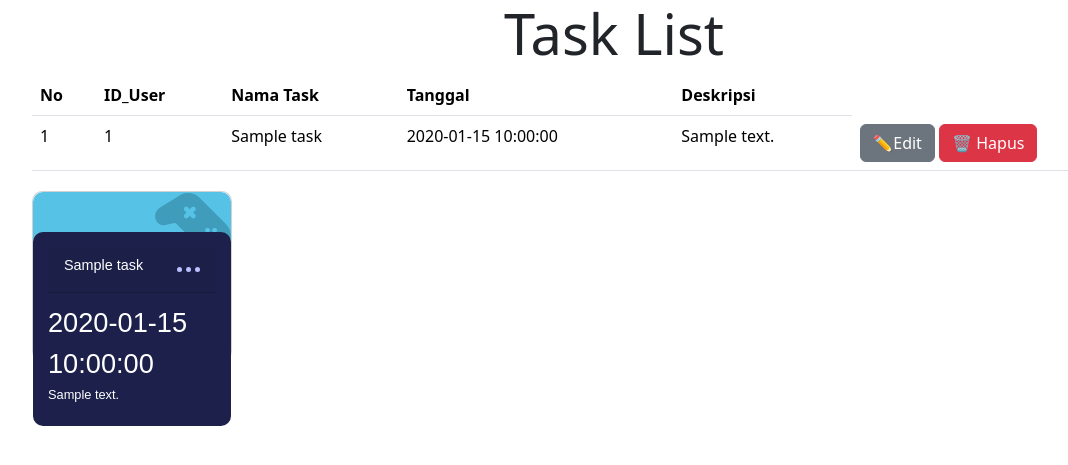
After one commit to DaffaPutraS/task-minder, a PHP site: page /show-page.php in a window 1280 px wide. The commit adds this page. Shown: the top 465 px of the page, without its empty margins (68-1136 px from the left). Run offline with PHP 8.4, Linux system fonts and the light colour scheme; tables that the repository leaves empty or names only in its code hold one stand-in row (values such as "Sample post").

Commit message:
Menambahkan proses dasar CRUD ke project akhir (Unfinished) dan card di index (belum styling)

```diff
--- a/css/style-index.css
+++ b/css/style-index.css
@@ -213,6 +213,91 @@ a {
   display: flex;
 }
 
+.card-container {
+    display: grid;
+    grid-template-columns: repeat(2, 1fr);
+    gap: 20px;
+}
+
+.card {
+    margin-top: 20px;
+    --primary-clr: #1C204B;
+    --dot-clr: #BBC0FF;
+    --play: hsl(195, 74%, 62%);
+    width: 200px;
+    height: 170px;
+    border-radius: 10px;
+}
+
+.card {
+    font-family: "Arial";
+    color: #fff;
+    display: grid;
+    cursor: pointer;
+    grid-template-rows: 50px 1fr;
+}
+
+.card:hover .img-section {
+    transform: translateY(1em);
+}
+
+.card-desc {
+    border-radius: 10px;
+    padding: 15px;
+    position: relative;
+    top: -10px;
+    display: grid;
+    gap: 10px;
+    background: var(--primary-clr);
+}
+
+.card-time {
+    font-size: 1.7em;
+    font-weight: 500;
+}
+
+.img-section {
+    transition: 0.2s cubic-bezier(0.25, 0.46, 0.45, 0.94);
+    border-top-left-radius: 10px;
+    border-top-right-radius: 10px;
+    background: hsl(195, 74%, 62%);
+}
+
+.card-header {
+    display: flex;
+    align-items: center;
+    width: 100%;
+}
+
+.card-title {
+    flex: 1;
+    font-size: 0.9em;
+    font-weight: 500;
+}
+
+.card-menu {
+    display: flex;
+    gap: 4px;
+    margin-inline: auto;
+}
+
+.card svg {
+    float: right;
+    max-width: 100%;
+    max-height: 100%;
+}
+
+.card .dot {
+    width: 5px;
+    height: 5px;
+    border-radius: 50%;
+    background: var(--dot-clr);
+}
+
+.card .recent {
+    line-height: 0;
+    font-size: 0.8em;
+}
 
 @media screen and (min-width: 768px) {
     body {
--- a/proses/login.php
+++ b/proses/login.php
@@ -4,6 +4,8 @@ session_start();
 
 $error = '';
 $validate = '';
+
+$_SESSION['user_id'] = $user_id; // Simpan informasi user_id ke dalam session
 
 if (isset($_SESSION['username'])) {
     header('Location: ../index.php');
--- /dev/null
+++ b/show-page.php
@@ -0,0 +1,161 @@
+<!DOCTYPE html>
+<html lang="en">
+<head>
+    <meta charset="UTF-8">
+    <meta name="viewport" content="width=device-width, initial-scale=1.0">
+    <title>Show Page | TaskMinder</title>
+
+    <!-- CSS only -->
+    <link rel="stylesheet" href="css/style-index.css">
+
+    <!--- Bootstrap Link-->
+    <link href="https://cdn.jsdelivr.net/npm/bootstrap@5.3.0-alpha3/dist/css/bootstrap.min.css" rel="stylesheet" integrity="sha384-KK94CHFLLe+nY2dmCWGMq91rCGa5gtU4mk92HdvYe+M/SXH301p5ILy+dN9+nJOZ" crossorigin="anonymous">
+
+    <!-- Icon Title Link-->
+    <link rel="Icon" href="img/logo.png" type="image/x-icon">
+
+    <!-- Font Awesome CDN Link -->
+    <link rel="stylesheet" href="https://cdnjs.cloudflare.com/ajax/libs/font-awesome/6.4.2/css/all.min.css">
+
+    <style>
+    .card {
+        margin-top: 20px;
+        --primary-clr: #1C204B;
+        --dot-clr: #BBC0FF;
+        --play: hsl(195, 74%, 62%);
+        width: 200px;
+        height: 170px;
+        border-radius: 10px;
+    }
+
+    .card {
+        font-family: "Arial";
+        color: #fff;
+        display: grid;
+        cursor: pointer;
+        grid-template-rows: 50px 1fr;
+    }
+
+    .card:hover .img-section {
+        transform: translateY(1em);
+    }
+
+    .card-desc {
+        border-radius: 10px;
+        padding: 15px;
+        position: relative;
+        top: -10px;
+        display: grid;
+        gap: 10px;
+        background: var(--primary-clr);
+    }
+
+    .card-time {
+        font-size: 1.7em;
+        font-weight: 500;
+    }
+
+    .img-section {
+        transition: 0.2s cubic-bezier(0.25, 0.46, 0.45, 0.94);
+        border-top-left-radius: 10px;
+        border-top-right-radius: 10px;
+        background: hsl(195, 74%, 62%);
+    }
+
+    .card-header {
+        display: flex;
+        align-items: center;
+        width: 100%;
+    }
+
+    .card-title {
+        flex: 1;
+        font-size: 0.9em;
+        font-weight: 500;
+    }
+
+    .card-menu {
+        display: flex;
+        gap: 4px;
+        margin-inline: auto;
+    }
+
+    .card svg {
+        float: right;
+        max-width: 100%;
+        max-height: 100%;
+    }
+
+    .card .dot {
+        width: 5px;
+        height: 5px;
+        border-radius: 50%;
+        background: var(--dot-clr);
+    }
+
+    .card .recent {
+        line-height: 0;
+        font-size: 0.8em;
+    }
+    </style>
+
+</head>
+<body>
+    <h2 class="text-center display-4">Task List</h2>
+        <table class="table table-bordered-hover" >
+        <tr>
+            <th>No</th>
+            <th>ID_User</th>
+            <th>Nama Task</th>
+            <th>Tanggal</th>
+            <th>Deskripsi</th>
+        </tr>
+
+        <?php
+            require("proses/koneksi.php");
+
+            $retrieveData = mysqli_query($koneksi, "SELECT * FROM task");
+
+            $page= (isset($_GET['page']))? (int) $_GET['page'] : 1;
+
+            // Limit data per page
+            $limit = 5;
+            $limitStart = ($page - 1) * $limit;
+
+            // Untuk ngisi nomor auto increment
+            $no = $limitStart +1;
+            while ($row = mysqli_fetch_array($retrieveData)) {
+        ?>
+        <tr>
+            <td><?php echo $no++; ?></td>
+            <td><?php echo $row['user_id']; ?></td>
+            <td><?php echo $row['task_name'] ; ?></td>
+            <td><?php echo $row['date'] ; ?></td>
+            <td><?php echo $row['description'] ; ?></td>
+            <td>
+                <a href="edit-page.php?task_id=<?php echo $row['task_id']; ?>" class="btn btn-secondary" >✏️Edit</a>
+                <a href="proses/delete.php?task_id=<?php echo $row['task_id']; ?>" class="me-3 btn btn-danger" >🗑️ Hapus</a>
+            </td>
+        </tr>
+        </table>
+
+    <div class="card work">
+        <div class="img-section">
+        <svg xmlns="http://www.w3.org/2000/svg" height="77" width="76"><path fill-rule="nonzero" fill="#3F9CBB" d="m60.91 71.846 12.314-19.892c3.317-5.36 3.78-13.818-2.31-19.908l-26.36-26.36c-4.457-4.457-12.586-6.843-19.908-2.31L4.753 15.69c-5.4 3.343-6.275 10.854-1.779 15.35a7.773 7.773 0 0 0 7.346 2.035l7.783-1.945a3.947 3.947 0 0 1 3.731 1.033l22.602 22.602c.97.97 1.367 2.4 1.033 3.732l-1.945 7.782a7.775 7.775 0 0 0 2.037 7.349c4.49 4.49 12.003 3.624 15.349-1.782Zm-24.227-46.12-1.891-1.892-1.892 1.892a2.342 2.342 0 0 1-3.312-3.312l1.892-1.892-1.892-1.891a2.342 2.342 0 0 1 3.312-3.312l1.892 1.891 1.891-1.891a2.342 2.342 0 0 1 3.312 3.312l-1.891 1.891 1.891 1.892a2.342 2.342 0 0 1-3.312 3.312Zm14.19 14.19a2.343 2.343 0 1 1 3.315-3.312 2.343 2.343 0 0 1-3.314 3.312Zm0 7.096a2.343 2.343 0 0 1 3.313-3.312 2.343 2.343 0 0 1-3.312 3.312Zm7.096-7.095a2.343 2.343 0 1 1 3.312 0 2.343 2.343 0 0 1-3.312 0Zm0 7.095a2.343 2.343 0 0 1 3.312-3.312 2.343 2.343 0 0 1-3.312 3.312Z"></path></svg>                </div>
+        <div class="card-desc">
+        <div class="card-header">
+        <div class="card-title"><?php echo $row['task_name']; ?></div>
+        <div class="card-menu">
+            <div class="dot"></div>
+            <div class="dot"></div>
+            <div class="dot"></div>
+        </div>
+        </div>
+        <div class="card-time"><?php echo $row ['date'] ;?></div>
+        <p class="recent"><?php echo $row ['description'];?></p>
+    </div></div>
+        <?php
+        }
+        ?>
+</body>
+</html>
```
Also changed, not shown: add-page.php (added, +76 -0 lines), edit-page.php (added, +86 -0 lines), index.php (+40 -1 lines), proses/add.php (added, +33 -0 lines), proses/delete.php (added, +13 -0 lines), proses/edit.php (added, +32 -0 lines).
